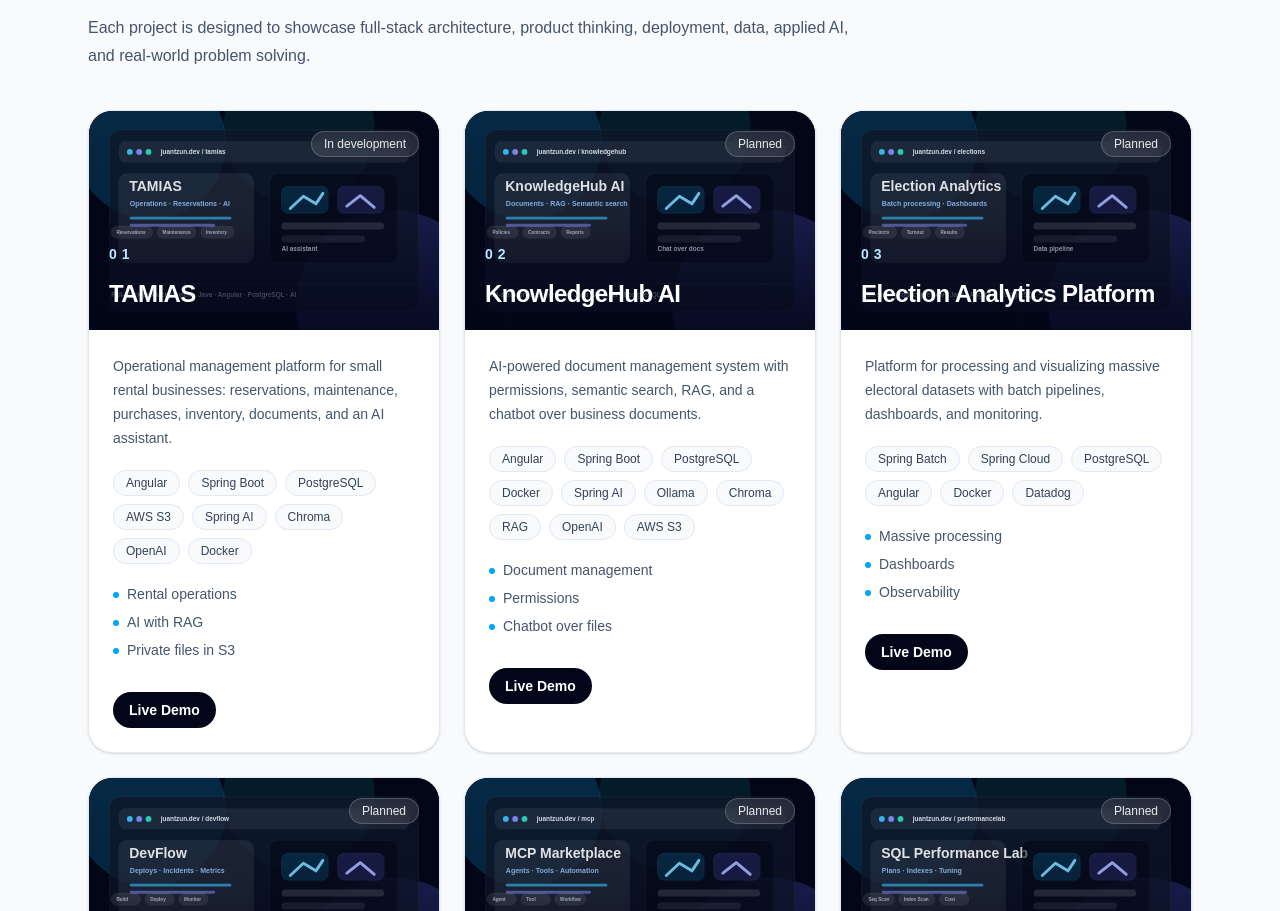
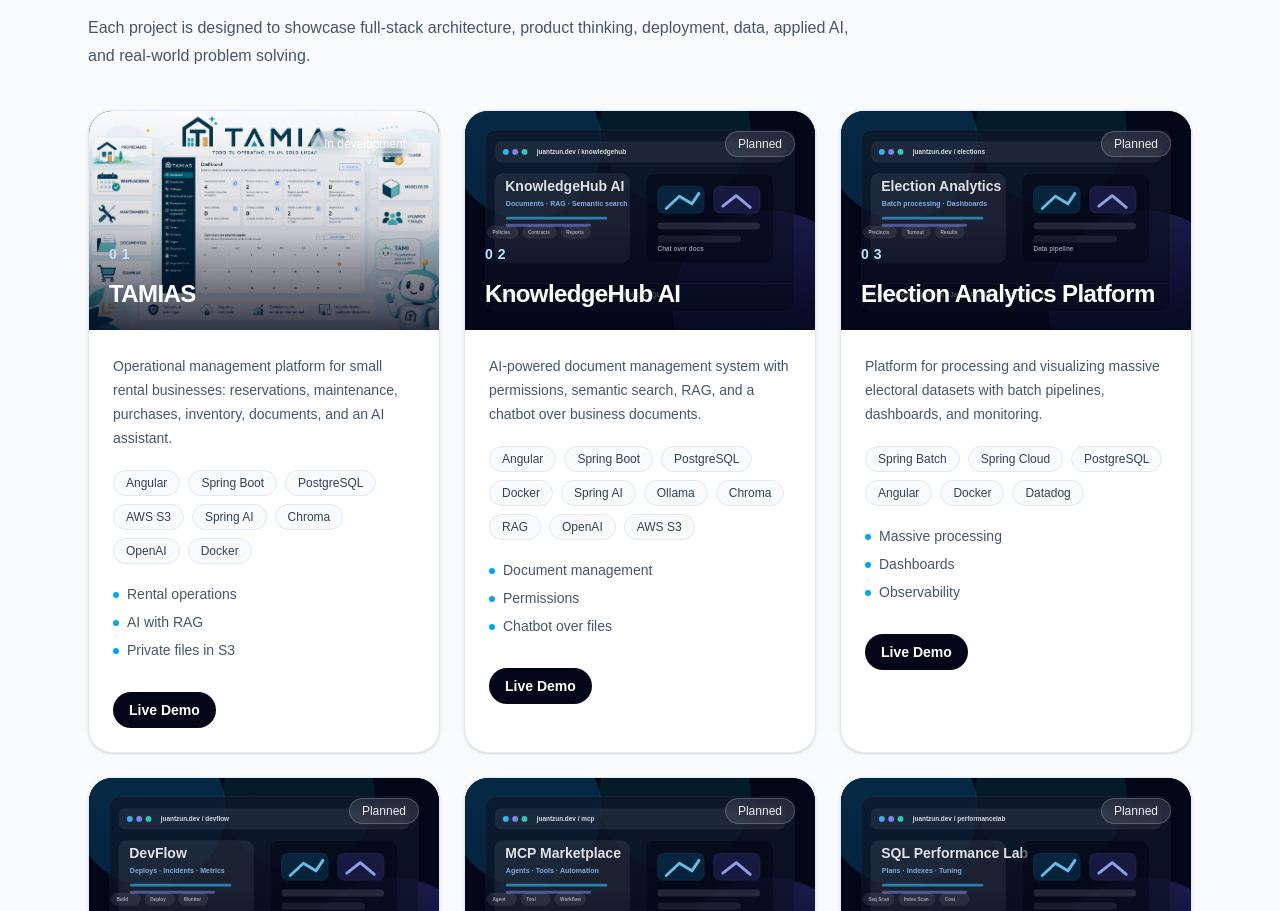
Before and after one commit to Juanjho120/portfolio, a Next.js app: page /en in a window 1280 px wide. Shown: the part 989-1900 px from the top of the page. Built offline with nearby package versions, Linux system fonts and the light colour scheme.

Commit message:
Creating tamias image for card

```diff
--- a/data/projects.ts
+++ b/data/projects.ts
@@ -26,7 +26,7 @@ export const projects: Project[] = [
     stack: ["Angular", "Spring Boot", "PostgreSQL", "AWS S3", "Spring AI", "Chroma", "OpenAI", "Docker"],
     liveDemoUrl: "https://tamias.juantzun.dev",
     status: "inDevelopment",
-    imageSrc: "/images/projects/tamias.svg",
+    imageSrc: "/images/projects/tamias.png",
   },
   {
     slug: "knowledgehub",
```
Also changed, not shown: public/images/projects/tamias.png (added), public/images/projects/tamias.svg (deleted).
